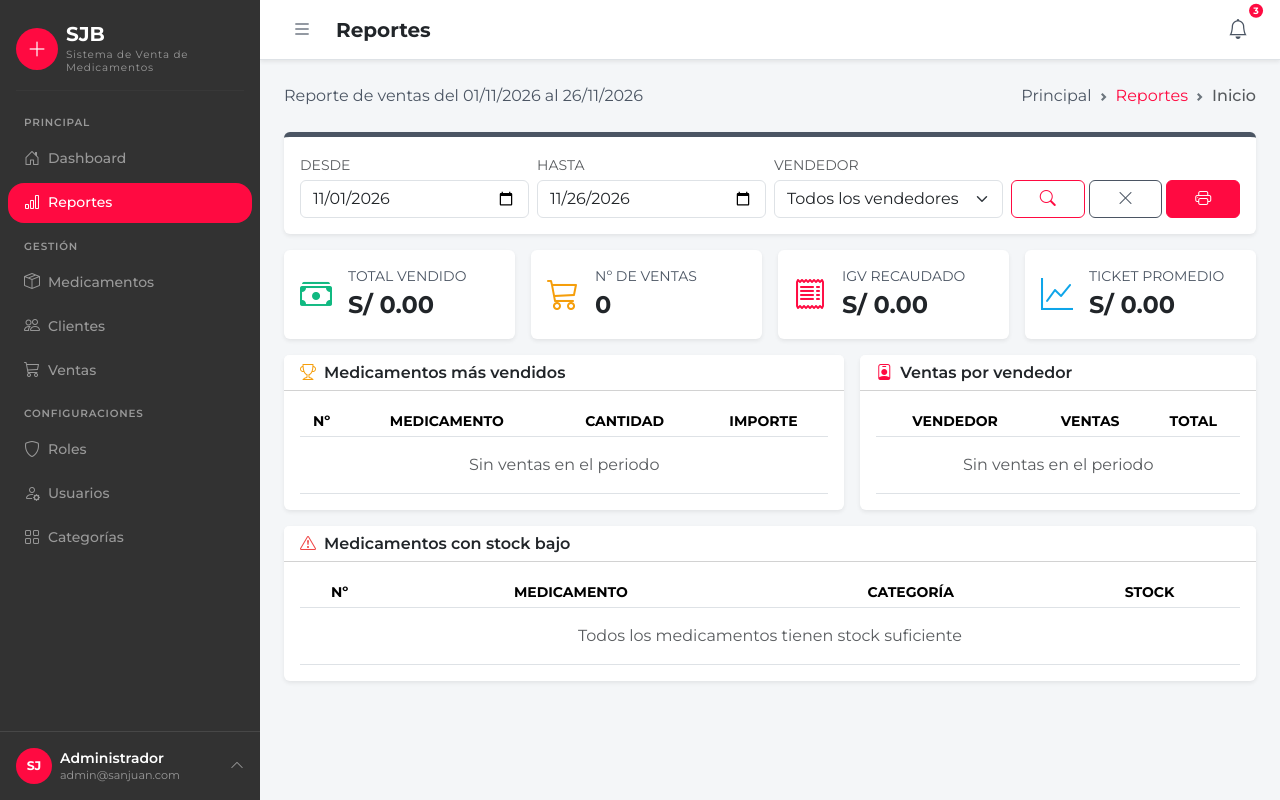
After one commit to esmeraldavalerio/UPSJB_FARMACIA, a Laravel app: page /reports in a window 1280 px wide. The commit adds this page. Run offline with Laravel 12, Linux system fonts and the light colour scheme; data comes from the database, SQL or seed files in the repository; data that the repository does not hold is empty.

Commit message:
feat: ventana de reportes de ventas
Agrega la ventana Reportes con filtros por fecha y vendedor, resumen de
ventas (total, cantidad, IGV, ticket promedio), medicamentos más vendidos,
ventas por vendedor y medicamentos con stock bajo. Enlaza la opción del
menú lateral.

```diff
--- /dev/null
+++ b/sistema/app/Http/Controllers/ReportController.php
@@ -0,0 +1,67 @@
+<?php
+
+namespace App\Http\Controllers;
+
+use App\Models\DetailSale;
+use App\Models\Medicine;
+use App\Models\Sale;
+use App\Models\User;
+use Illuminate\Http\Request;
+use Illuminate\Support\Carbon;
+
+class ReportController extends Controller
+{
+    public function index(Request $request)
+    {
+        $request->validate([
+            'from' => 'nullable|date',
+            'to' => 'nullable|date|after_or_equal:from',
+            'user_id' => 'nullable|exists:users,id',
+        ], [
+            'to.after_or_equal' => 'La fecha final debe ser igual o posterior a la fecha inicial.',
+        ]);
+
+        $from = $request->filled('from') ? Carbon::parse($request->from)->startOfDay() : now()->startOfMonth();
+        $to = $request->filled('to') ? Carbon::parse($request->to)->endOfDay() : now()->endOfDay();
+
+        $salesQuery = Sale::whereBetween('date', [$from, $to])
+            ->when($request->user_id, function ($query, $userId) {
+                $query->where('user_id', $userId);
+            });
+
+        $sales = (clone $salesQuery)->with('user')->get();
+
+        $totalAmount = $sales->sum('total');
+        $totalIgv = $sales->sum('igv');
+        $salesCount = $sales->count();
+        $averageTicket = $salesCount ? $totalAmount / $salesCount : 0;
+
+        $topMedicines = DetailSale::with('medicine')
+            ->whereIn('sale_id', (clone $salesQuery)->select('id'))
+            ->selectRaw('medicine_id, SUM(amount) as quantity, SUM(subtotal) as total_amount')
+            ->groupBy('medicine_id')
+            ->orderByDesc('quantity')
+            ->limit(10)
+            ->get();
+
+        $salesBySeller = $sales->groupBy('user_id')->map(function ($group) {
+            return [
+                'name' => $group->first()->user->name,
+                'count' => $group->count(),
+                'total' => $group->sum('total'),
+            ];
+        })->sortByDesc('total')->values();
+
+        $lowStockMedicines = Medicine::with('category')
+            ->where('stock', '<=', MedicineController::LOW_STOCK)
+            ->orderBy('stock')
+            ->get();
+
+        $users = User::orderBy('name')->get();
+
+        return view('principal.reports.index', compact(
+            'from', 'to', 'sales', 'totalAmount', 'totalIgv', 'salesCount', 'averageTicket',
+            'topMedicines', 'salesBySeller', 'lowStockMedicines', 'users'
+        ));
+    }
+}
--- a/sistema/resources/views/partials/sidebar.blade.php
+++ b/sistema/resources/views/partials/sidebar.blade.php
@@ -27,7 +27,11 @@
           </a>
         </li>
         <li class="nav-item">
-          <a href="#" class="nav-link sidebar-link text-white-50 rounded-4 px-3 py-2 d-flex align-items-center gap-2">
+          <a href="{{ route('reports.index') }}"
+             @class(['nav-link sidebar-link text-white-50 rounded-4',
+                     'px-3 py-2 d-flex align-items-center gap-2',
+                     'active_item' => request()->is(['reports*'])])
+             aria-current="{{ request()->is(['reports*']) ? 'page' : null }}">
             <i class="bi bi-bar-chart fs-6"></i><span class="small fw-medium">Reportes</span>
           </a>
         </li>
--- /dev/null
+++ b/sistema/resources/views/principal/reports/index.blade.php
@@ -0,0 +1,206 @@
+@extends('template.administrador')
+
+@section('title', 'Reportes')
+@section('name_section', 'Reportes')
+@section('description', 'Reporte de ventas del ' . $from->format('d/m/Y') . ' al ' . $to->format('d/m/Y'))
+@section('item_section', 'Inicio')
+@section('route_section', route('reports.index'))
+@section('section', 'Reportes')
+@section('module', 'Principal')
+
+@push('estilos')
+<style>
+    @media print {
+        #sidebar, .app-header, .no-print, nav[aria-label="Ruta de navegación"] { display: none !important; }
+        .app-content { overflow: visible !important; }
+        .card { box-shadow: none !important; break-inside: avoid; }
+    }
+</style>
+@endpush
+
+@section('content')
+<div class="card bg-white border-0 shadow-sm border-5 border-top border-secondary mb-3 no-print">
+    <div class="card-body">
+        @if ($errors->any())
+            <div class="alert alert-danger">
+                @foreach ($errors->all() as $error)
+                    <div>{{ $error }}</div>
+                @endforeach
+            </div>
+        @endif
+
+        <form action="{{ route('reports.index') }}" method="GET" class="row g-2 align-items-end">
+            <div class="col-12 col-md-3">
+                <label for="from" class="form-label small text-uppercase text-muted mb-1">Desde</label>
+                <input type="date" name="from" id="from" class="form-control" value="{{ $from->format('Y-m-d') }}">
+            </div>
+            <div class="col-12 col-md-3">
+                <label for="to" class="form-label small text-uppercase text-muted mb-1">Hasta</label>
+                <input type="date" name="to" id="to" class="form-control" value="{{ $to->format('Y-m-d') }}">
+            </div>
+            <div class="col-12 col-md-3">
+                <label for="user_id" class="form-label small text-uppercase text-muted mb-1">Vendedor</label>
+                <select name="user_id" id="user_id" class="form-select">
+                    <option value="">Todos los vendedores</option>
+                    @foreach ($users as $user)
+                        <option value="{{ $user->id }}" @selected(request('user_id') == $user->id)>{{ $user->name }}</option>
+                    @endforeach
+                </select>
+            </div>
+            <div class="col-12 col-md-3 d-flex gap-1">
+                <button type="submit" class="btn btn-outline-primary w-100" title="Filtrar"><i class="bi bi-search"></i></button>
+                <a href="{{ route('reports.index') }}" class="btn btn-outline-secondary w-100" title="Limpiar filtros"><i class="bi bi-x-lg"></i></a>
+                <button type="button" class="btn btn-primary text-white w-100" title="Imprimir" onclick="window.print()"><i class="bi bi-printer"></i></button>
+            </div>
+        </form>
+    </div>
+</div>
+
+<div class="row g-3 mb-3">
+    <div class="col-12 col-md-6 col-xl-3">
+        <div class="card bg-white border-0 shadow-sm h-100">
+            <div class="card-body d-flex align-items-center gap-3">
+                <i class="bi bi-cash-stack fs-2 text-success"></i>
+                <div>
+                    <div class="text-secondary small text-uppercase">Total vendido</div>
+                    <div class="fs-4 fw-bold">S/ {{ number_format($totalAmount, 2) }}</div>
+                </div>
+            </div>
+        </div>
+    </div>
+    <div class="col-12 col-md-6 col-xl-3">
+        <div class="card bg-white border-0 shadow-sm h-100">
+            <div class="card-body d-flex align-items-center gap-3">
+                <i class="bi bi-cart3 fs-2 text-warning"></i>
+                <div>
+                    <div class="text-secondary small text-uppercase">Nº de ventas</div>
+                    <div class="fs-4 fw-bold">{{ $salesCount }}</div>
+                </div>
+            </div>
+        </div>
+    </div>
+    <div class="col-12 col-md-6 col-xl-3">
+        <div class="card bg-white border-0 shadow-sm h-100">
+            <div class="card-body d-flex align-items-center gap-3">
+                <i class="bi bi-receipt fs-2 text-primary"></i>
+                <div>
+                    <div class="text-secondary small text-uppercase">IGV recaudado</div>
+                    <div class="fs-4 fw-bold">S/ {{ number_format($totalIgv, 2) }}</div>
+                </div>
+            </div>
+        </div>
+    </div>
+    <div class="col-12 col-md-6 col-xl-3">
+        <div class="card bg-white border-0 shadow-sm h-100">
+            <div class="card-body d-flex align-items-center gap-3">
+                <i class="bi bi-graph-up fs-2 text-info"></i>
+                <div>
+                    <div class="text-secondary small text-uppercase">Ticket promedio</div>
+                    <div class="fs-4 fw-bold">S/ {{ number_format($averageTicket, 2) }}</div>
+                </div>
+            </div>
+        </div>
+    </div>
+</div>
+
+<div class="row g-3 mb-3">
+    <div class="col-12 col-xl-7">
+        <div class="card bg-white border-0 shadow-sm h-100">
+            <div class="card-header bg-white">
+                <h6 class="mb-0 fw-semibold"><i class="bi bi-trophy me-2 text-warning"></i>Medicamentos más vendidos</h6>
+            </div>
+            <div class="card-body">
+                <table class="table table-sm table-hover w-100 bg-white mb-0">
+                    <thead>
+                        <tr>
+                            <th class="text-center align-middle text-uppercase small">Nº</th>
+                            <th class="text-center align-middle text-uppercase small">Medicamento</th>
+                            <th class="text-center align-middle text-uppercase small">Cantidad</th>
+                            <th class="text-center align-middle text-uppercase small">Importe</th>
+                        </tr>
+                    </thead>
+                    <tbody>
+                        @forelse ($topMedicines as $item)
+                            <tr>
+                                <td class="text-center align-middle">{{ $loop->iteration }}</td>
+                                <td class="text-start align-middle">{{ $item->medicine->name ?? 'Eliminado' }}</td>
+                                <td class="text-center align-middle">{{ $item->quantity }}</td>
+                                <td class="text-end align-middle">S/ {{ number_format($item->total_amount, 2) }}</td>
+                            </tr>
+                        @empty
+                            <tr>
+                                <td colspan="4" class="text-center text-muted py-3">Sin ventas en el periodo</td>
+                            </tr>
+                        @endforelse
+                    </tbody>
+                </table>
+            </div>
+        </div>
+    </div>
+
+    <div class="col-12 col-xl-5">
+        <div class="card bg-white border-0 shadow-sm h-100">
+            <div class="card-header bg-white">
+                <h6 class="mb-0 fw-semibold"><i class="bi bi-person-badge me-2 text-primary"></i>Ventas por vendedor</h6>
+            </div>
+            <div class="card-body">
+                <table class="table table-sm table-hover w-100 bg-white mb-0">
+                    <thead>
+                        <tr>
+                            <th class="text-center align-middle text-uppercase small">Vendedor</th>
+                            <th class="text-center align-middle text-uppercase small">Ventas</th>
+                            <th class="text-center align-middle text-uppercase small">Total</th>
+                        </tr>
+                    </thead>
+                    <tbody>
+                        @forelse ($salesBySeller as $seller)
+                            <tr>
+                                <td class="text-start align-middle">{{ $seller['name'] }}</td>
+                                <td class="text-center align-middle">{{ $seller['count'] }}</td>
+                                <td class="text-end align-middle">S/ {{ number_format($seller['total'], 2) }}</td>
+                            </tr>
+                        @empty
+                            <tr>
+                                <td colspan="3" class="text-center text-muted py-3">Sin ventas en el periodo</td>
+                            </tr>
+                        @endforelse
+                    </tbody>
+                </table>
+            </div>
+        </div>
+    </div>
+</div>
+
+<div class="card bg-white border-0 shadow-sm">
+    <div class="card-header bg-white">
+        <h6 class="mb-0 fw-semibold"><i class="bi bi-exclamation-triangle me-2 text-danger"></i>Medicamentos con stock bajo</h6>
+    </div>
+    <div class="card-body">
+        <table class="table table-sm table-hover w-100 bg-white mb-0">
+            <thead>
+                <tr>
+                    <th class="text-center align-middle text-uppercase small">Nº</th>
+                    <th class="text-center align-middle text-uppercase small">Medicamento</th>
+                    <th class="text-center align-middle text-uppercase small">Categoría</th>
+                    <th class="text-center align-middle text-uppercase small">Stock</th>
+                </tr>
+            </thead>
+            <tbody>
+                @forelse ($lowStockMedicines as $medicine)
+                    <tr>
+                        <td class="text-center align-middle">{{ $loop->iteration }}</td>
+                        <td class="text-start align-middle">{{ $medicine->name }}</td>
+                        <td class="text-center align-middle">{{ $medicine->category->name }}</td>
+                        <td class="text-center align-middle"><span class="badge bg-danger">{{ $medicine->stock }}</span></td>
+                    </tr>
+                @empty
+                    <tr>
+                        <td colspan="4" class="text-center text-muted py-3">Todos los medicamentos tienen stock suficiente</td>
+                    </tr>
+                @endforelse
+            </tbody>
+        </table>
+    </div>
+</div>
+
+@endsection
--- a/sistema/routes/web.php
+++ b/sistema/routes/web.php
@@ -4,12 +4,14 @@ use App\Http\Controllers\CategoryController;
 use App\Http\Controllers\CustomerController;
 use App\Http\Controllers\DashboardController;
 use App\Http\Controllers\MedicineController;
+use App\Http\Controllers\ReportController;
 use App\Http\Controllers\RoleController;
 use App\Http\Controllers\SaleController;
 use App\Http\Controllers\UserController;
 use Illuminate\Support\Facades\Route;
 
 Route::get('/', [DashboardController::class, 'index'])->name('dashboard.index');
+Route::get('reports', [ReportController::class, 'index'])->name('reports.index');
 
 Route::resource('categories', CategoryController::class)->except('show');
 Route::resource('medicines', MedicineController::class)->except('show');
```
